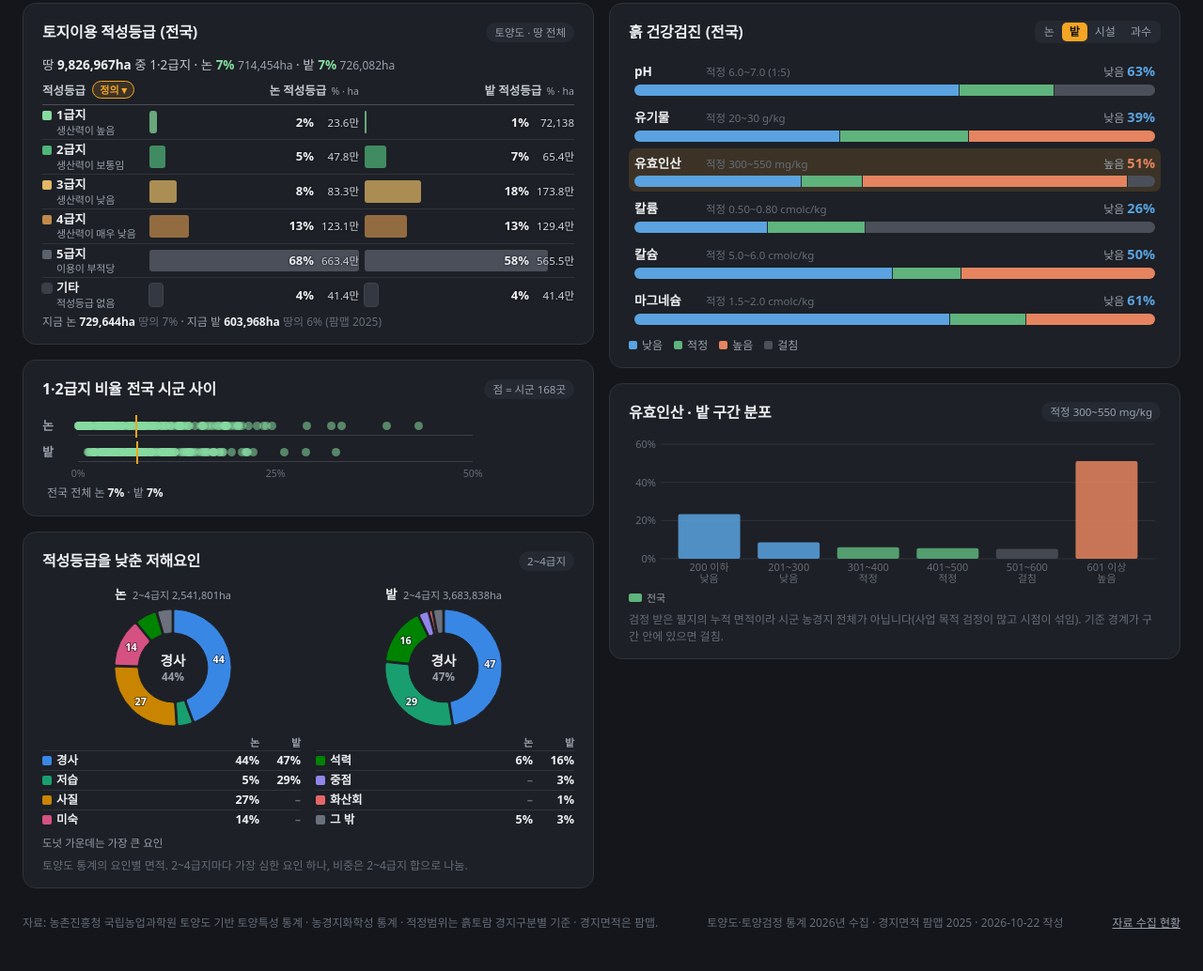
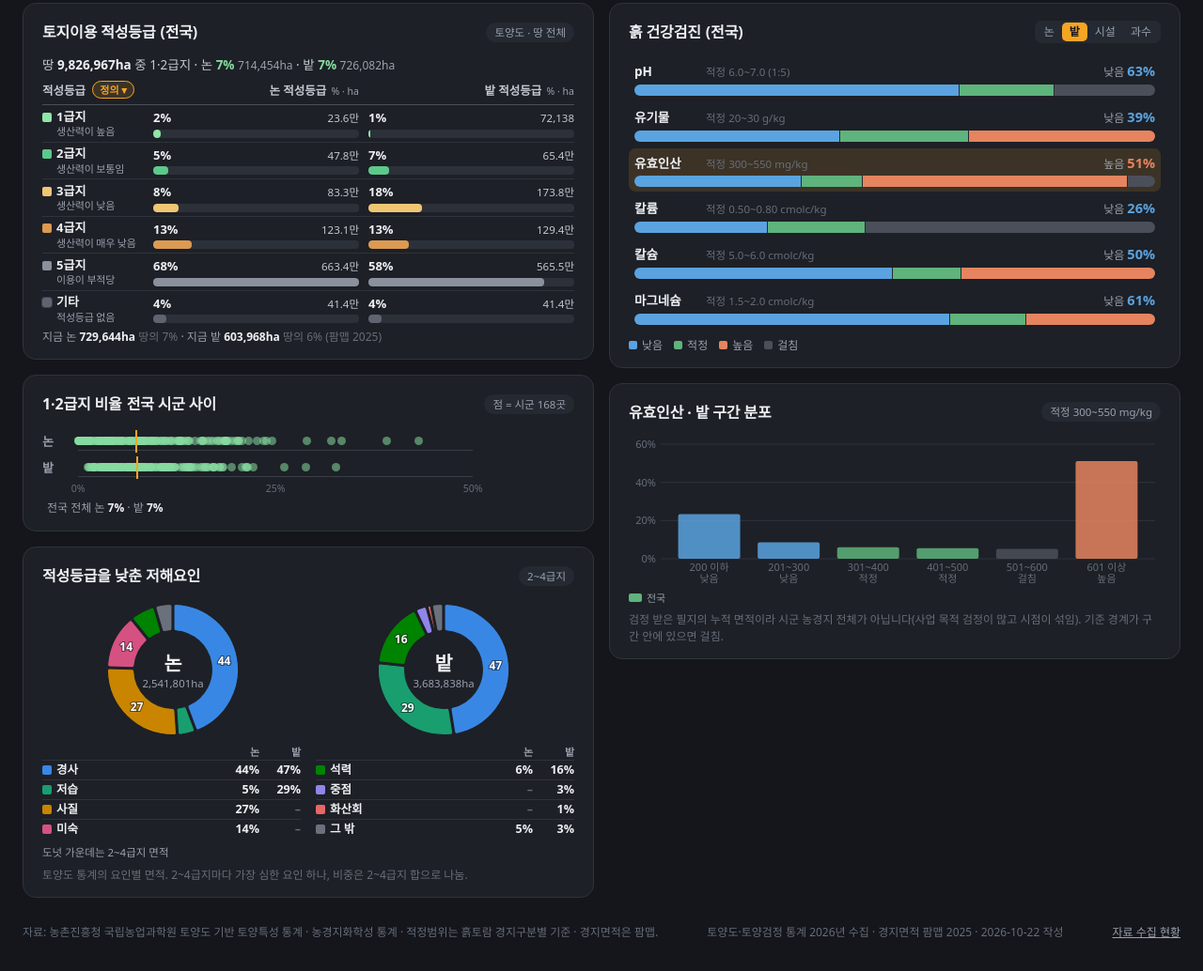
Before and after one commit to eins-going/rStat, a website: page soil.html in a window 1280 px wide. Shown: the part 1179-2213 px from the top of the page at 94% size. Drawn offline with nearby package versions, Linux system fonts and the light colour scheme; a web font is replaced by a local one.

Commit message:
농경지 토양: 저해요인 도넛 가운데에 논·밭과 2~4급지 면적, 적성등급 표는 밝은 색 막대를 숫자 아래로 (어두운 배경 막대 대신)
Co-Authored-By: Claude Opus 5.5 <noreply@anthropic.com>

```diff
--- a/assets/soil.css
+++ b/assets/soil.css
@@ -39,14 +39,15 @@
 .sl-gd { display: block; margin: 1px 0 0 15px; font-size: 11px; font-weight: 400; color: var(--muted); letter-spacing: -0.2px; }
 .sl-gtab tbody th i { display: inline-block; width: 10px; height: 10px; border-radius: 2px; margin-right: 5px; vertical-align: -1px; }
 .sl-gtab tbody tr:last-child th i { outline: 1px solid #3a3f48; }
-.sl-gtab td { text-align: right; padding: 3px 0 3px 6px; border-top: 1px solid var(--line); white-space: nowrap; }
+.sl-gtab td { text-align: right; padding: 4px 0 4px 10px; border-top: 1px solid var(--line); white-space: nowrap; }
 .sl-gtab td.d { text-align: left; color: var(--muted); font-size: 12px; line-height: 1.2; letter-spacing: -0.2px; }
 .sl-gtab td b, .sl-otab td b { font-weight: 600; }
-.sl-gtab td.v { position: relative; white-space: nowrap; }
-.sl-db { position: absolute; left: 6px; top: 6px; bottom: 6px; max-width: calc(100% - 6px); border-radius: 3px; opacity: 0.72; min-width: 2px; }
-.sl-gtab td.v b, .sl-gtab td.v em { position: relative; text-shadow: 0 0 3px rgba(20, 22, 27, 0.9), 0 0 1px rgba(20, 22, 27, 0.9); }
-.sl-gtab td.v em { display: inline-block; min-width: 44px; margin-left: 4px; font-style: normal; font-size: 11.5px; color: #d3d7de; }
-.sl-gtab tbody tr:nth-child(6) .sl-db { outline: 1px solid #4a4f59; opacity: 0.8; }
+.sl-gtab td.v { white-space: nowrap; vertical-align: middle; }
+.sl-tx { display: flex; justify-content: space-between; align-items: baseline; gap: 4px; }
+.sl-tx b { font-weight: 700; color: var(--text); }
+.sl-tx em { font-style: normal; font-size: 11.5px; color: #c4c9d1; }
+.sl-db { display: block; height: 9px; margin-top: 2px; border-radius: 4px; background: #2c3139; overflow: hidden; }
+.sl-db i { display: block; height: 100%; border-radius: 4px; min-width: 2px; }
 .sl-gtab thead th small { font-size: 10.5px; color: var(--muted); font-weight: 400; margin-left: 2px; }
 .sl-gtab tbody tr:hover, .sl-otab tbody tr:hover { background: var(--panel-2); }
 .sl-wcmp, .sl-wnow { margin: 8px 0 0; font-size: 12px; color: var(--faint); font-variant-numeric: tabular-nums; white-space: nowrap; overflow: hidden; text-overflow: ellipsis; }
@@ -80,12 +81,12 @@
 .sl-dn { display: flex; flex-direction: column; align-items: center; min-width: 0; }
 .sl-dh { margin: 0 0 2px; font-size: 13.5px; font-weight: 600; }
 .sl-dh em { font-style: normal; font-weight: 400; font-size: 11px; color: var(--muted); margin-left: 3px; }
-.sl-dn svg { display: block; width: 100%; max-width: 132px; height: auto; aspect-ratio: 1; }
+.sl-dn svg { display: block; width: 100%; max-width: 148px; height: auto; aspect-ratio: 1; }
 .sl-dn path { stroke: var(--panel); stroke-width: 1; }
 .sl-dn path:hover { filter: brightness(1.25); }
 .sl-dl { fill: #fff; font-size: 11px; font-weight: 700; text-anchor: middle; paint-order: stroke; stroke: rgba(20, 22, 27, 0.55); stroke-width: 2px; pointer-events: none; font-variant-numeric: tabular-nums; }
-.sl-dc { fill: var(--text); font-size: 15px; font-weight: 700; text-anchor: middle; }
-.sl-dv { fill: var(--muted); font-size: 12px; font-weight: 600; text-anchor: middle; font-variant-numeric: tabular-nums; }
+.sl-dc { fill: var(--text); font-size: 19px; font-weight: 700; text-anchor: middle; }
+.sl-dv { fill: var(--muted); font-size: 10.5px; font-weight: 500; text-anchor: middle; font-variant-numeric: tabular-nums; }
 .sl-lg { display: grid; grid-template-columns: 1fr 1fr; gap: 0 16px; margin-top: 6px; }
 .sl-lgr { display: grid; grid-template-columns: 1fr 44px 44px; align-items: center; height: 21px; font-size: 12.5px; border-top: 1px solid var(--line); font-variant-numeric: tabular-nums; }
 .sl-lgr.h { height: 16px; border-top: 0; font-size: 11px; color: var(--muted); }
--- a/assets/soil.js
+++ b/assets/soil.js
@@ -330,21 +330,21 @@
   // 적성등급: 국립농업과학원이 배수·토성·유효토심·자갈·경사·침식 등으로 지목마다 1~5급지로 매긴 등급 (흙토람 '토양이용 추천')
   // 정의는 흙토람 '토양이용 추천'의 지목별 토지이용 적성등급 구분기준(비화산회 토양) 원문 그대로. d는 원문 1), 논·밭은 원문 2)
   const CATS = [
-    { n: "1급지", d: "생산력이 높음", col: "#86dba0",
+    { n: "1급지", d: "생산력이 높음", col: "#8ee6a8",
       논: "논으로서 생산력이 높음. 수도재배에 있어서 집약적 경영이 용이하며 토양을 관리하는데 제한을 받지 않음.",
       밭: "밭으로서 생산력이 높음. 전작물재배에 있어 집약적 경영이 용이하며 토양관리 및 작물을 선택하는데 제한을 받지않음." },
-    { n: "2급지", d: "생산력이 보통임", col: "#4fb47a",
+    { n: "2급지", d: "생산력이 보통임", col: "#5cc98a",
       논: "논으로서 생산력이 보통임. 수도재배에 있어서 집약적 경영이 가능하나 토양을 관리하는데 다소의 제한을 받음.",
       밭: "밭으로서 생산력이 보통임. 전작물재배에 있어 집약적 경영이 가능하나 토양관리 및 작물을 선택하는데 다소의 제한을 받음." },
-    { n: "3급지", d: "생산력이 낮음", col: "#e2b866",
+    { n: "3급지", d: "생산력이 낮음", col: "#f0c674",
       논: "논으로서 생산력이 낮음. 수도재배지로서 심한 제한을 받고 있어 특수관리 및 재배기술을 필요로 함.",
       밭: "밭으로서 생산력이 낮음. 전작물재배지로서 심한 제한을 받고 있어 특수관리 및 재배기술을 필요로 함." },
-    { n: "4급지", d: "생산력이 매우 낮음", col: "#c08a4a",
+    { n: "4급지", d: "생산력이 매우 낮음", col: "#dc9a52",
       논: "논으로서 생산력이 매우 낮음. 수도재배지로서 매우 심한 제한을 받고있어 경제적 이용이 어려울 경우가 있음.",
       밭: "밭으로서 생산력이 매우 낮음. 전작물재배에 있어 매우 심한 제한을 받고 있어 경제적 이용이 어려울 경우가 있음." },
-    { n: "5급지", d: "이용이 부적당", col: "#5c626d",
+    { n: "5급지", d: "이용이 부적당", col: "#8a919c",
       논: "해당 지목(논)으로 이용이 부적당한 토양.", 밭: "해당 지목(밭)으로 이용이 부적당한 토양." },
-    { n: "기타", d: "적성등급 없음", col: "#3a3f48",
+    { n: "기타", d: "적성등급 없음", col: "#5e6470",
       논: "적성등급이 매겨지지 않은 땅 (토양도의 '기타').", 밭: "적성등급이 매겨지지 않은 땅 (토양도의 '기타')." },
   ];
   const topPct = (k, g) => { const r = R(k)[g]; return ((r[0] + r[1]) / (sum(r) || 1)) * 100; };
@@ -358,7 +358,7 @@
     const max = Math.max(...P.map((v) => (v / tot(P)) * 100), ...F.map((v) => (v / tot(F)) * 100), 1);
     const haS = (v) => (v >= 1e5 ? `${(v / 1e4).toFixed(1)}만` : nf0.format(v));
     const cell = (r, i, land) => { const v = (r[i] / tot(r)) * 100; return `<td class="v" data-tip="<b>${esc(fullLabel(k))} ${land} ${CATS[i].n}</b> ${ha(r[i])}<br>땅의 ${pct(v)}">
-      <span class="sl-db" style="width:${(v / max) * 100}%;background:${CATS[i].col}"></span><b>${pct(v)}</b><em>${haS(r[i])}</em></td>`; };
+      <span class="sl-tx"><b>${pct(v)}</b><em>${haS(r[i])}</em></span><span class="sl-db"><i style="width:${(v / max) * 100}%;background:${CATS[i].col}"></i></span></td>`; };
     const table = `<table class="sl-gtab"><thead><tr><th>적성등급 <button type="button" class="sl-q" data-def aria-expanded="${state.defOpen}">${state.defOpen ? "정의 ▴" : "정의 ▾"}</button></th><th>논 적성등급 <small>% · ha</small></th><th>밭 적성등급 <small>% · ha</small></th></tr></thead><tbody>${CATS.map((c, i) => `
       <tr class="sl-gtr"><th><span class="sl-gn"><i style="background:${c.col}"></i>${c.n}</span><span class="sl-gd">${c.d}</span></th>${cell(P, i, "논")}${cell(F, i, "밭")}</tr>`).join("")}</tbody></table>`;
     const now = [0, 1].map((j) => { const f = R(k).f?.[j], land = j ? "밭" : "논"; return ok(f) ? `지금 ${land} <b>${ha(f)}</b> <em>땅의 ${pct((f / total) * 100)}</em>` : ""; }).filter(Boolean).join(" · ");
@@ -432,13 +432,11 @@
     const tip = (land, p) => `<b>${land} · ${p.n}</b>${p.of ? ` (${p.of.join("·")})` : ` (${WHY[p.n] || ""})`}<br>${ha(p.v)} · ${land} 2~4급지의 ${pct(p.p)}${ok(npct(land, p.n)) && !p.of ? `<br>전국 ${pct(npct(land, p.n))}` : ""}`;
     const donut = (land) => {
       const { t, parts } = A[land];
-      const head = `<h3 class="sl-dh">${land} <em>2~4급지 ${ha(t)}</em></h3>`;
-      if (!t) return `<div class="sl-dn">${head}<svg viewBox="-68 -68 136 136"><circle r="51" fill="none" stroke="#2f333b" stroke-width="26"/><text class="sl-dc" y="5">해당 없음</text></svg></div>`;
+      if (!t) return `<div class="sl-dn"><svg viewBox="-68 -68 136 136"><circle r="51" fill="none" stroke="#2f333b" stroke-width="26"/><text class="sl-dc" y="-2">${land}</text><text class="sl-dv" y="15">해당 없음</text></svg></div>`;
       const arcs = d3.pie().sort(null).value((p) => p.v)(parts);
-      const top = parts.slice().sort((x, y) => y.p - x.p)[0];
-      return `<div class="sl-dn">${head}<svg viewBox="-68 -68 136 136">${arcs.map((a) => `<path d="${arc(a)}" fill="${a.data.col}" data-tip="${tip(land, a.data)}"></path>`).join("")}
+      return `<div class="sl-dn"><svg viewBox="-68 -68 136 136">${arcs.map((a) => `<path d="${arc(a)}" fill="${a.data.col}" data-tip="${tip(land, a.data)}"></path>`).join("")}
         ${arcs.filter((a) => a.data.p >= 9).map((a) => { const [x, y] = arc.centroid(a); return `<text class="sl-dl" x="${x}" y="${y + 4}">${nf0.format(a.data.p)}</text>`; }).join("")}
-        <text class="sl-dc" y="-2">${top.n}</text><text class="sl-dv" y="14">${pct(top.p)}</text></svg></div>`;
+        <text class="sl-dc" y="1">${land}</text><text class="sl-dv" y="17">${nf0.format(t)}ha</text></svg></div>`;
     };
     // 범례: 두 도넛에 나온 요인을 고정 순서로 2열, 칸마다 논·밭 비중 (▲ 전국보다 5%p 넘게 많음)
     const rows = [...OB_ORDER, "그 밖"].filter((n) => A.논.parts.some((p) => p.n === n) || A.밭.parts.some((p) => p.n === n));
@@ -454,7 +452,7 @@
       <div class="sl-lgr"><span class="sl-lgn" data-tip="<b>${n}</b> ${n === "그 밖" ? "작은 요인 합" : WHY[n] || ""}"><i style="background:${col(n)}"></i>${n}</span>${val("논", n)}${val("밭", n)}</div>`).join("")}</div>`;
     $("#obst").innerHTML = `<div class="sl-dns">${donut("논")}${donut("밭")}</div>
       <div class="sl-lg">${lgCol(rows.slice(0, half))}${lgCol(rows.slice(half))}</div>
-      ${nk ? `<p class="sl-okey"><em>▲</em> 전국보다 5%p 넘게 많음 · 도넛 가운데는 가장 큰 요인</p>` : `<p class="sl-okey">도넛 가운데는 가장 큰 요인</p>`}`;
+      <p class="sl-okey">${nk ? "<em>▲</em> 전국보다 5%p 넘게 많음 · " : ""}도넛 가운데는 2~4급지 면적</p>`;
     $("#obst-key").innerHTML = "";
     $("#obst-note").textContent = "토양도 통계의 요인별 면적. 2~4급지마다 가장 심한 요인 하나, 비중은 2~4급지 합으로 나눔.";
   }
```
